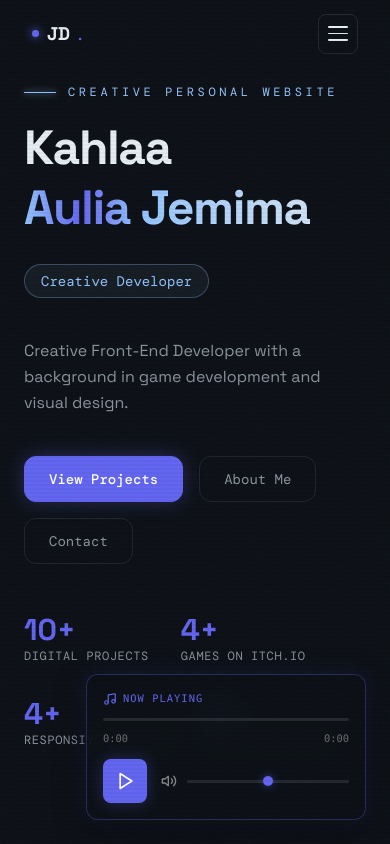
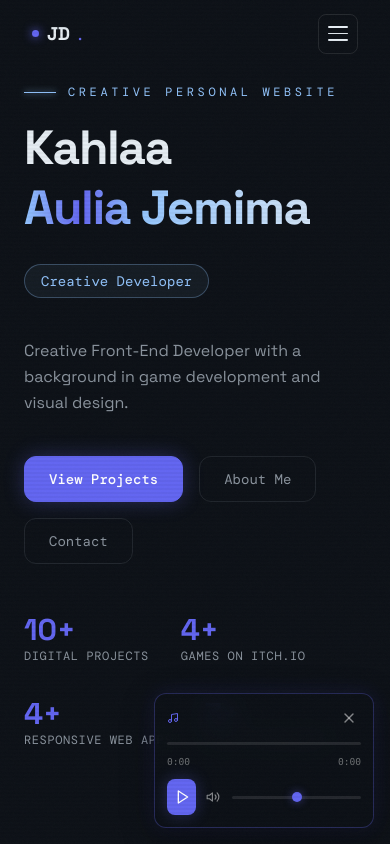
Before and after one commit to Jemsdiggory/personal-website, a Next.js app: page / in a window 390 px wide. Shown: the top 844 px of the page. Built offline with nearby package versions, Linux system fonts and the light colour scheme; a web font is replaced by a local one.

Commit message:
add close btn for widget, and fix volume function in mobile

```diff
--- a/components/MusicWidget.js
+++ b/components/MusicWidget.js
@@ -1,15 +1,27 @@
 'use client'
 
 import { useEffect, useRef, useState } from 'react'
-import { FiPlay, FiPause, FiVolume2, FiVolumeX, FiMusic } from 'react-icons/fi'
+import { FiPlay, FiPause, FiVolume2, FiVolumeX, FiMusic, FiX } from 'react-icons/fi'
 
 export default function MusicWidget() {
   const audioRef = useRef(null)
+  const volumeInputRef = useRef(null)
   const [isPlaying, setIsPlaying] = useState(false)
   const [currentTime, setCurrentTime] = useState(0)
   const [duration, setDuration] = useState(0)
   const [volume, setVolume] = useState(0.5)
   const [isMuted, setIsMuted] = useState(false)
+  const [isOpen, setIsOpen] = useState(true)
+  const [isMobile, setIsMobile] = useState(false)
+
+  useEffect(() => {
+    const checkMobile = () => {
+      setIsMobile(window.innerWidth < 768)
+    }
+    checkMobile()
+    window.addEventListener('resize', checkMobile)
+    return () => window.removeEventListener('resize', checkMobile)
+  }, [])
 
   useEffect(() => {
     const audio = audioRef.current
@@ -90,6 +102,22 @@ export default function MusicWidget() {
     setIsMuted(newVolume === 0)
   }
 
+  const handleVolumeTouchChange = (e) => {
+    e.preventDefault()
+    if (!volumeInputRef.current) return
+
+    const rect = volumeInputRef.current.getBoundingClientRect()
+    const touch = e.touches[0]
+    const percent = Math.max(0, Math.min(1, (touch.clientX - rect.left) / rect.width))
+    const newVolume = percent
+
+    setVolume(newVolume)
+    if (audioRef.current) {
+      audioRef.current.volume = newVolume
+    }
+    setIsMuted(newVolume === 0)
+  }
+
   const handleProgress = (e) => {
     const rect = e.currentTarget.getBoundingClientRect()
     const percent = (e.clientX - rect.left) / rect.width
@@ -108,17 +136,19 @@ export default function MusicWidget() {
   }
 
   return (
+    <>
+      {isOpen && (
         <div
           style={{
             position: 'fixed',
-        bottom: '24px',
-        right: '24px',
+            bottom: isMobile ? '16px' : '24px',
+            right: isMobile ? '16px' : '24px',
             background: 'rgba(13,17,23,0.9)',
             backdropFilter: 'blur(12px)',
             border: '1px solid rgba(99,102,241,0.3)',
             borderRadius: '12px',
-        padding: '16px',
-        width: '280px',
+            padding: isMobile ? '12px' : '16px',
+            width: isMobile ? '220px' : '280px',
             zIndex: 50,
             boxShadow: '0 8px 32px rgba(0,0,0,0.4), 0 0 20px rgba(99,102,241,0.15)',
           }}
@@ -135,7 +165,7 @@ export default function MusicWidget() {
             <p
               style={{
                 fontFamily: 'var(--font-mono)',
-            fontSize: '0.65rem',
+                fontSize: isMobile ? '0.6rem' : '0.65rem',
                 letterSpacing: '0.1em',
                 textTransform: 'uppercase',
                 color: 'var(--accent)',
@@ -143,10 +173,27 @@ export default function MusicWidget() {
               }}
             >
               <span style={{ display: 'flex', alignItems: 'center', gap: '6px' }}>
-            <FiMusic size={14} />
-            Now Playing
+                <FiMusic size={isMobile ? 12 : 14} />
+                {!isMobile && 'Now Playing'}
               </span>
             </p>
+            <button
+              onClick={() => setIsOpen(false)}
+              style={{
+                background: 'none',
+                border: 'none',
+                cursor: 'pointer',
+                color: 'rgba(255,255,255,0.5)',
+                display: 'flex',
+                alignItems: 'center',
+                padding: '4px',
+                transition: 'color 0.2s ease',
+              }}
+              onMouseEnter={(e) => e.currentTarget.style.color = 'var(--accent)'}
+              onMouseLeave={(e) => e.currentTarget.style.color = 'rgba(255,255,255,0.5)'}
+            >
+              <FiX size={16} />
+            </button>
           </div>
 
           {/* Progress bar */}
@@ -177,10 +224,10 @@ export default function MusicWidget() {
             style={{
               display: 'flex',
               justifyContent: 'space-between',
-          fontSize: '0.65rem',
+              fontSize: isMobile ? '0.6rem' : '0.65rem',
               fontFamily: 'var(--font-mono)',
               color: 'rgba(255,255,255,0.4)',
-          marginBottom: '12px',
+              marginBottom: isMobile ? '10px' : '12px',
             }}
           >
             <span>{formatTime(currentTime)}</span>
@@ -188,7 +235,7 @@ export default function MusicWidget() {
           </div>
 
           {/* Controls */}
-      <div style={{ display: 'flex', alignItems: 'center', gap: '10px' }}>
+          <div style={{ display: 'flex', alignItems: 'center', gap: isMobile ? '6px' : '10px' }}>
             {/* Play/Pause */}
             <button
               onClick={togglePlay}
@@ -196,8 +243,8 @@ export default function MusicWidget() {
                 background: 'var(--accent)',
                 border: 'none',
                 borderRadius: '8px',
-            width: '44px',
-            height: '44px',
+                width: isMobile ? '36px' : '44px',
+                height: isMobile ? '36px' : '44px',
                 display: 'flex',
                 alignItems: 'center',
                 justifyContent: 'center',
@@ -215,7 +262,7 @@ export default function MusicWidget() {
                 e.currentTarget.style.boxShadow = '0 0 16px rgba(99,102,241,0.3)'
               }}
             >
-          {isPlaying ? <FiPause size={20} /> : <FiPlay size={20} style={{ marginLeft: '2px' }} />}
+              {isPlaying ? <FiPause size={isMobile ? 16 : 20} /> : <FiPlay size={isMobile ? 16 : 20} style={{ marginLeft: '2px' }} />}
             </button>
 
             {/* Volume control */}
@@ -231,20 +278,23 @@ export default function MusicWidget() {
                   alignItems: 'center',
                   padding: '4px',
                   transition: 'color 0.2s ease',
+                  minWidth: isMobile ? '24px' : 'auto',
                 }}
                 onMouseEnter={(e) => e.currentTarget.style.color = 'var(--accent)'}
                 onMouseLeave={(e) => e.currentTarget.style.color = 'rgba(255,255,255,0.5)'}
               >
-            {isMuted || volume === 0 ? <FiVolumeX size={16} /> : <FiVolume2 size={16} />}
+                {isMuted || volume === 0 ? <FiVolumeX size={isMobile ? 14 : 16} /> : <FiVolume2 size={isMobile ? 14 : 16} />}
               </button>
 
               <input
+                ref={volumeInputRef}
                 type="range"
                 min="0"
                 max="1"
                 step="0.01"
                 value={isMuted ? 0 : volume}
                 onChange={handleVolumeChange}
+                onTouchMove={handleVolumeTouchChange}
                 style={{
                   flex: 1,
                   height: '3px',
@@ -254,6 +304,7 @@ export default function MusicWidget() {
                   cursor: 'pointer',
                   WebkitAppearance: 'none',
                   appearance: 'none',
+                  touchAction: 'none',
                 }}
               />
             </div>
@@ -282,5 +333,7 @@ export default function MusicWidget() {
             }
           `}</style>
         </div>
+      )}
+    </>
   )
 }
```
Lines whose indentation alone changed are shown as unchanged.
